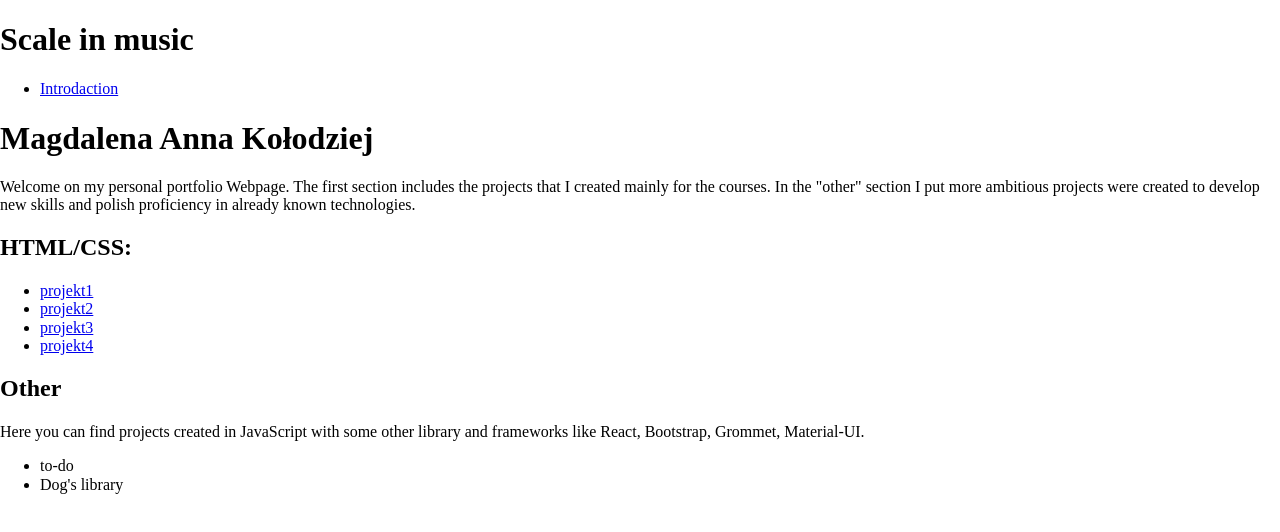
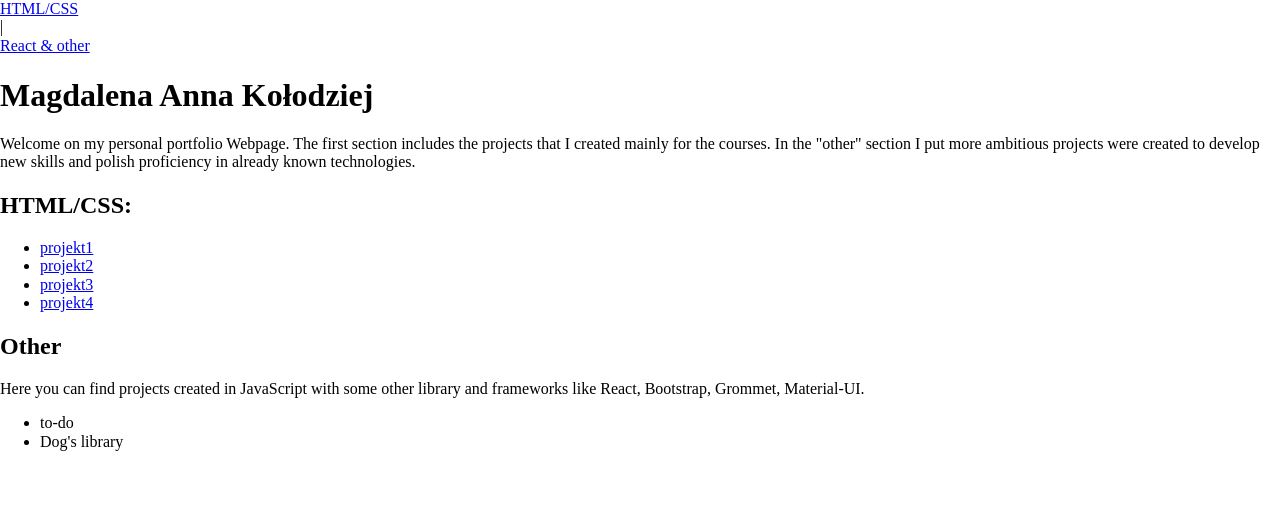
Before and after one commit to czaja777/freeCodeCampHtmlProjects, a plain HTML site: page project-5/index.html in a window 1280 px wide. Drawn offline with Linux system fonts and the light colour scheme.

Commit message:
Add links to navbar

```diff
--- a/project-5/index.html
+++ b/project-5/index.html
@@ -11,12 +11,15 @@
 </head>
 <body>
 <nav id="navbar">
-    <header>
-        <h1>Scale in music</h1>
-        <ul class="menu">
-            <li><a class="nav-link" href="#introdaction">Introdaction</a></li>
-        </ul>
-    </header>
+    <div>
+        <a class="nav-link" href="#projects">HTML/CSS</a>
+    </div>
+    <div>
+        <a class="nav-link">|</a>
+    </div>
+    <div>
+        <a class="nav-link" href="#other">React & other</a>
+    </div>
 </nav>
 <main id="main-doc">
     <section class="main-section" id="welcome-section">
```
